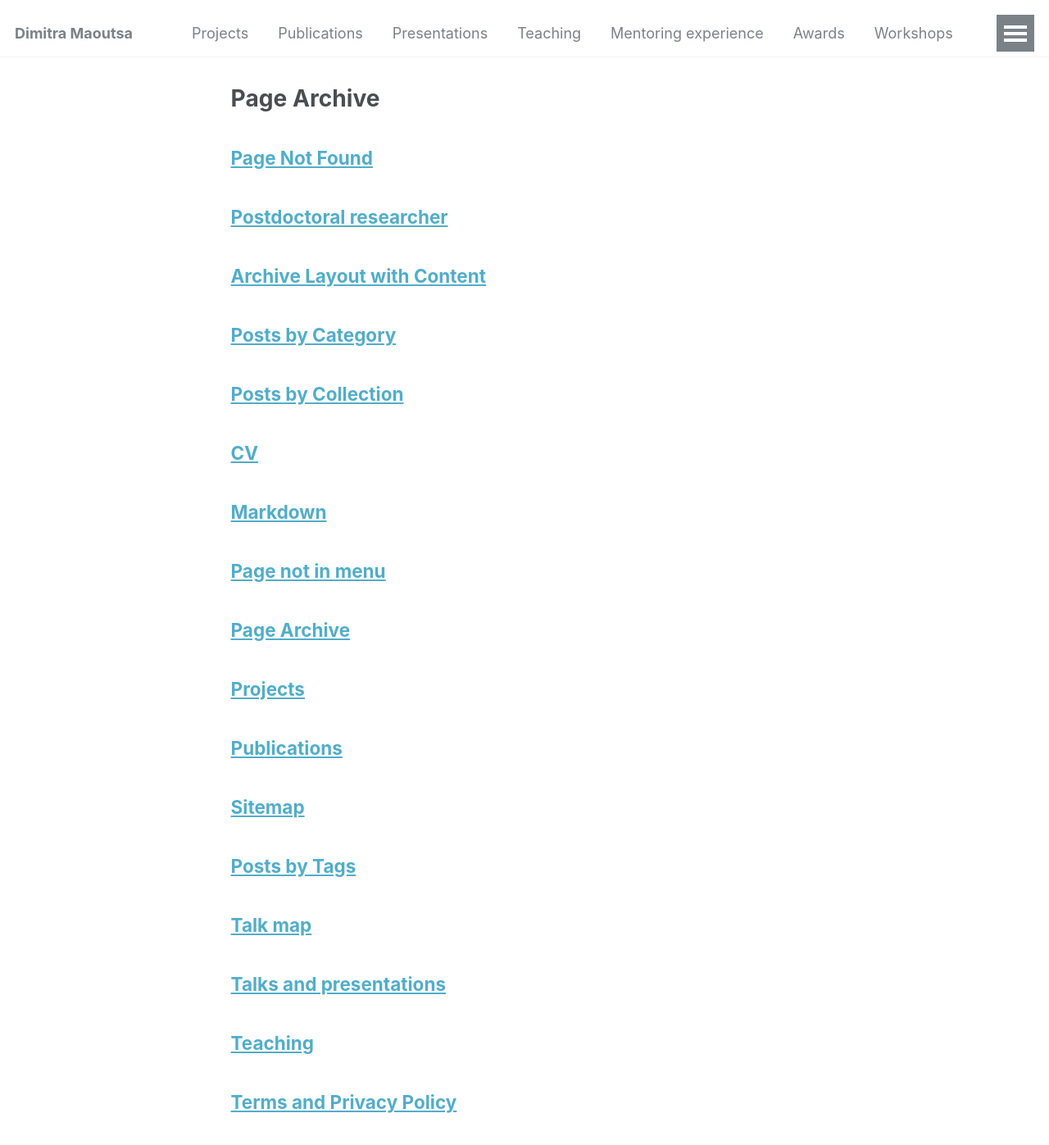
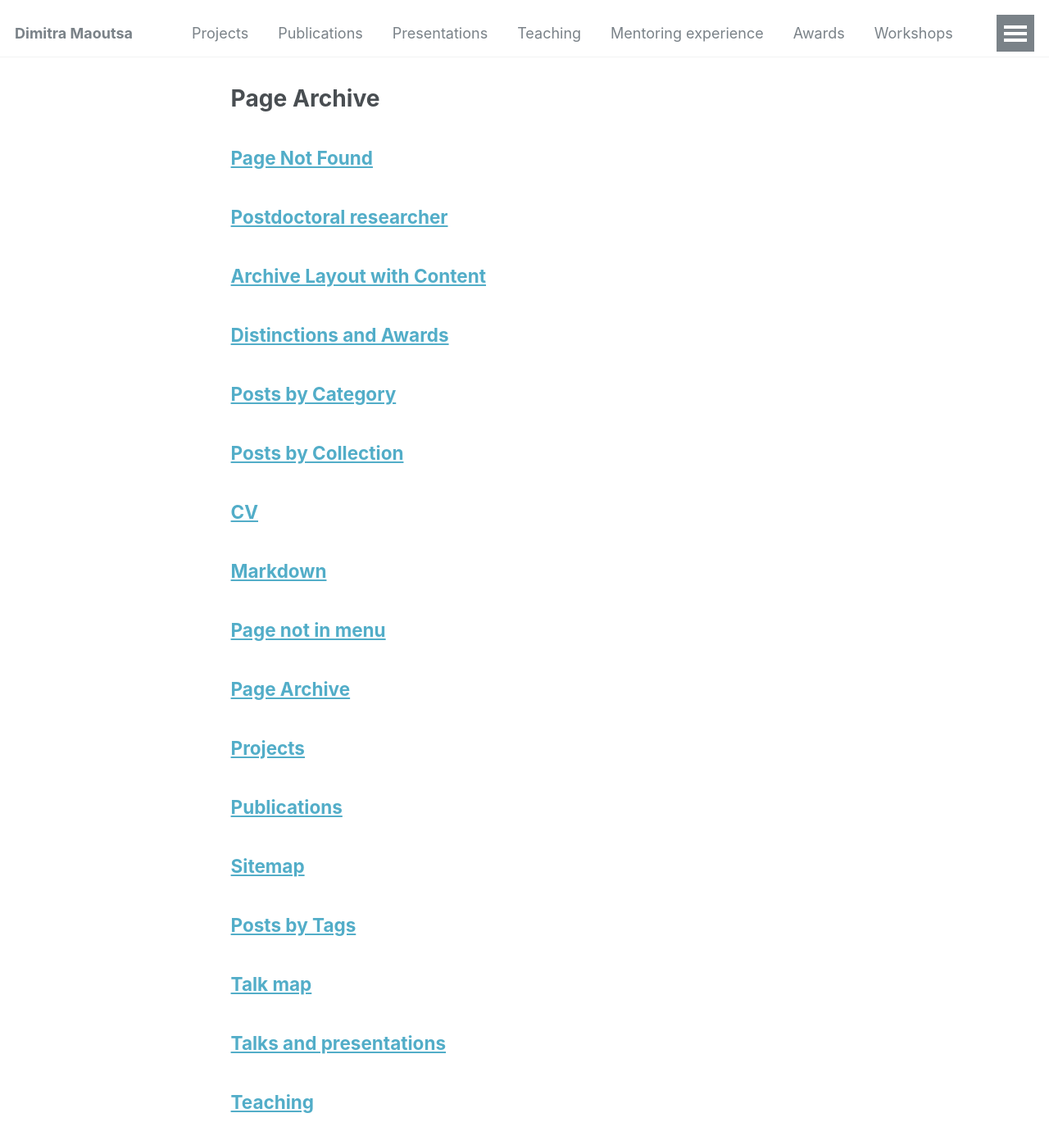
Before and after one commit to dimitra-maoutsa/dimitra-maoutsa.github.io, a Jekyll site: the page built from _pages/page-archive.html, in a window 1280 px wide and 1400 px high. Shown: the top 1397 px of the window at 82% size. Built offline with Jekyll 4.4.1, drawn with Linux system fonts in a browser that asks for light colours; some of the changed text lies outside the part shown.

Commit message:
Update awards_page.md

```diff
--- a/_pages/awards_page.md
+++ b/_pages/awards_page.md
@@ -1,6 +1,10 @@
+---
+layout: single
+title: "Distinctions and Awards"
+permalink: /awards/
+---
+
 ## Distinctions and Awards
-
-
 
 | Entry            | Month-Year   | Committee                                                    | Amount
 | --------         | ------ | ------------------------------------------------------------ | ---------------
```
